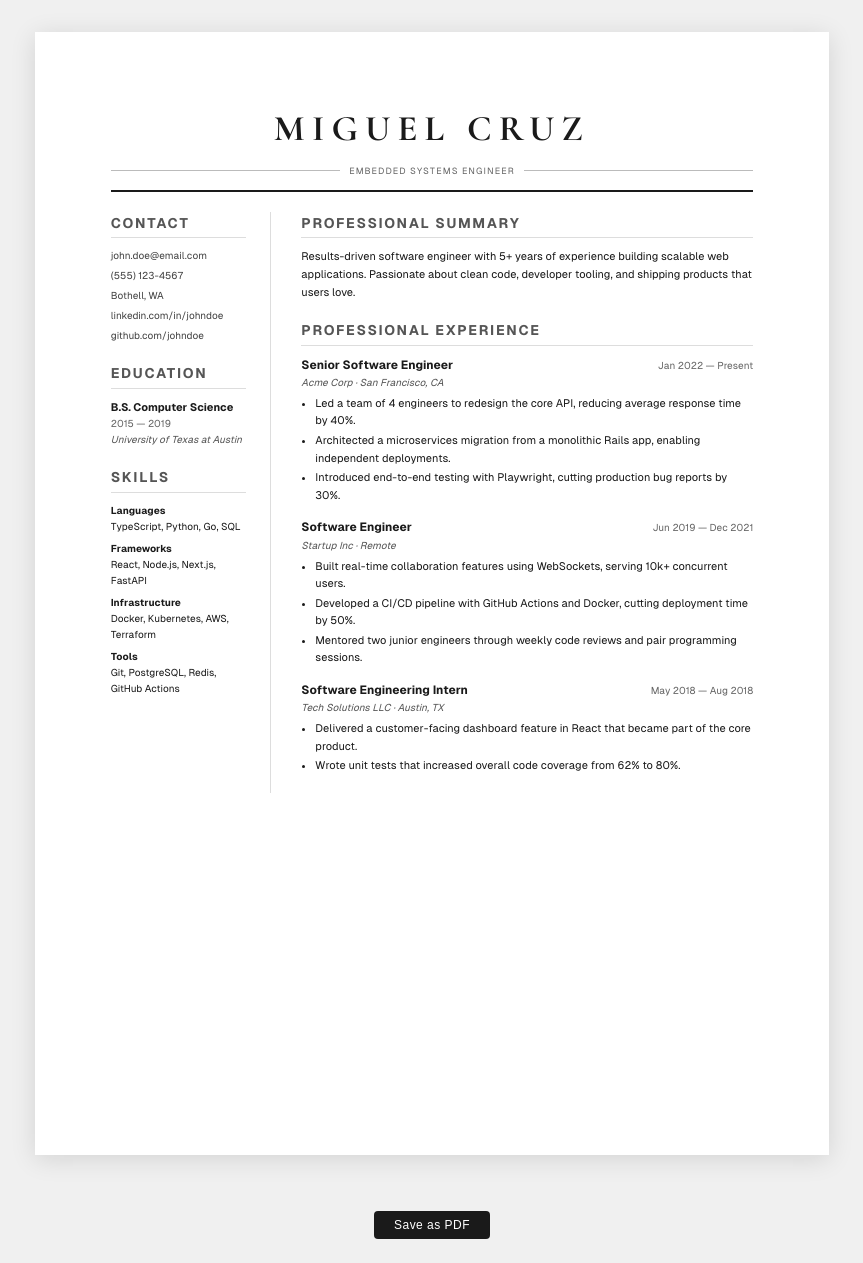
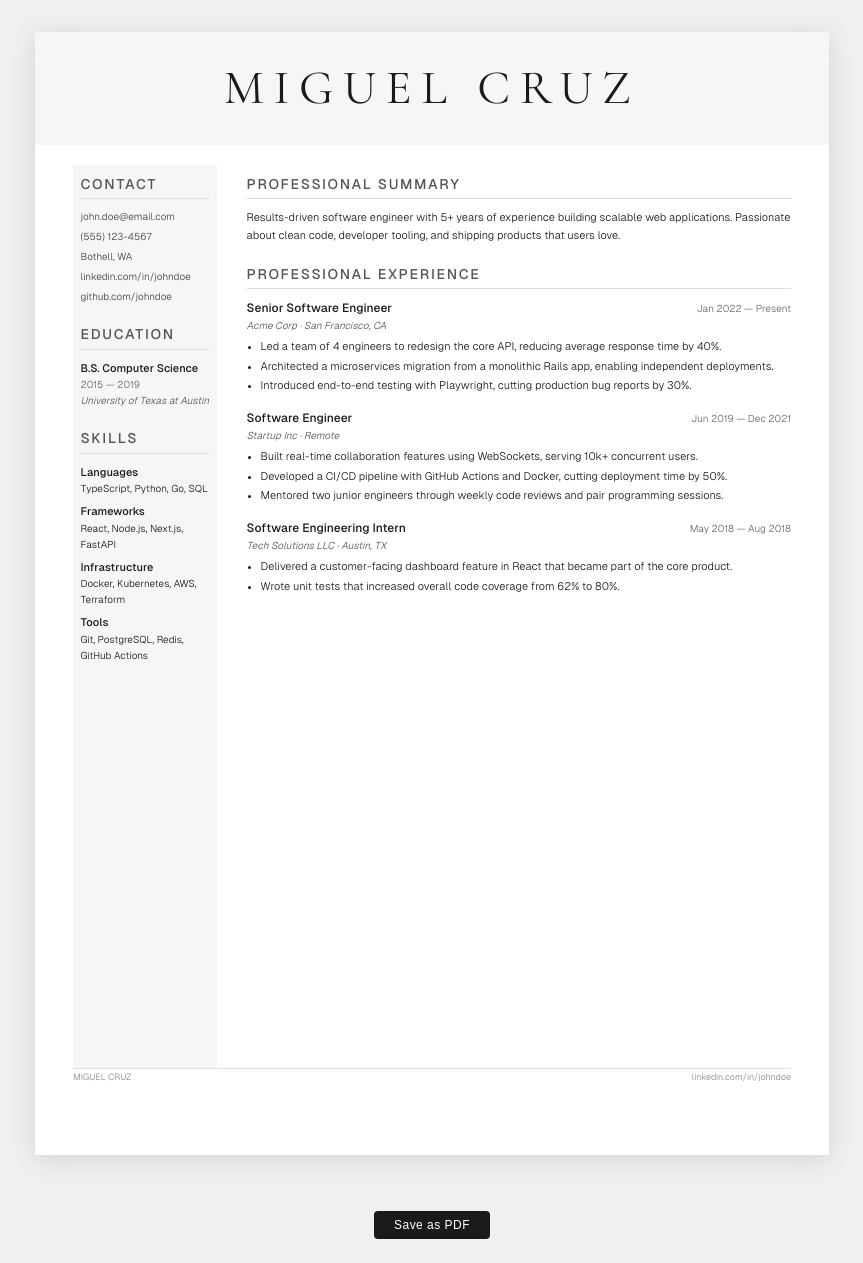
Before and after one commit to migcruz/cruzmiguelresume, a plain HTML site: page index.html in a window 1280 px wide. Shown: the whole page, without its empty margins (208-1071 px from the left). Drawn offline with nearby package versions, Linux system fonts and the light colour scheme.

Commit message:
added macos and windows install instructions, updated styling and content of resume

```diff
--- a/index.html
+++ b/index.html
@@ -6,7 +6,7 @@
   <title>John Doe — Resume</title>
   <link rel="preconnect" href="https://fonts.googleapis.com" />
   <link rel="preconnect" href="https://fonts.gstatic.com" crossorigin />
-  <link href="https://fonts.googleapis.com/css2?family=Cormorant+Garamond:wght@700&family=Geist+Sans:wght@300..700&display=swap" rel="stylesheet" />
+  <link href="https://fonts.googleapis.com/css2?family=Cormorant+Garamond:wght@300;400;700&family=Geist+Sans:wght@300..700&display=swap" rel="stylesheet" />
   <link rel="stylesheet" href="style.css" />
 </head>
 <body>
@@ -14,7 +14,6 @@
 
     <header>
       <h1>Miguel Cruz</h1>
-      <p class="tagline">Embedded Systems Engineer</p>
     </header>
 
     <div class="body-columns">
@@ -120,6 +119,11 @@
 
     </div><!-- /.body-columns -->
 
+    <footer class="page-footer">
+      <span>MIGUEL CRUZ</span>
+      <span>linkedin.com/in/johndoe</span>
+    </footer>
+
   </div><!-- /.page -->
 
   <div class="print-button no-print">
--- a/style.css
+++ b/style.css
@@ -3,6 +3,7 @@
 
 body {
   font-family: 'Geist Sans', sans-serif;
+  font-weight: 300;
   line-height: 1.6;
   color: #1a1a1a;
   background: #f0f0f0;
@@ -14,55 +15,50 @@ body {
   min-height: 297mm;
   margin: 2rem auto;
   background: #ffffff;
-  padding: 18mm 20mm;
+  padding: 18mm 10mm;
   box-shadow: 0 4px 24px rgba(0,0,0,0.12);
+  display: flex;
+  flex-direction: column;
 }
 
 /* ── Header ─────────────────────────────────────────────── */
 header {
-  border-bottom: 2px solid #1a1a1a;
-  padding-bottom: 12px;
+  background: #f6f6f6;
+  margin-top: -18mm;
+  margin-left: -10mm;
+  margin-right: -10mm;
   margin-bottom: 20px;
+  height: 30mm;
+  display: flex;
+  align-items: center;
+  justify-content: center;
 }
 
 header h1 {
   font-family: 'Cormorant Garamond', serif;
-  font-size: 36px;
-  font-weight: 700;
+  font-size: 48px;
+  font-weight: 400;
   letter-spacing: 0.2em;
   text-transform: uppercase;
   text-align: center;
 }
 
-header .tagline {
-  display: flex;
-  align-items: center;
-  gap: 9px;
-  font-size: 9px;
-  color: #666;
-  letter-spacing: 0.12em;
-  text-transform: uppercase;
-  margin-top: 6px;
-}
-
-header .tagline::before,
-header .tagline::after {
-  content: '';
-  flex: 1;
-  border-top: 1px solid #bbb;
-}
-
 /* ── Two-column body ────────────────────────────────────── */
 .body-columns {
   display: grid;
-  grid-template-columns: 25% 1fr;
+  grid-template-columns: 20% 1fr;
   gap: 0 30px;
+  flex: 1;
 }
 
 /* ── Sidebar ────────────────────────────────────────────── */
 .sidebar {
-  border-right: 1px solid #ddd;
-  padding-right: 24px;
+  background: #f6f6f6;
+  padding: 2mm;
+}
+
+.main-col {
+  padding-top: 2mm;
 }
 
 /* ── Section labels (shared) ────────────────────────────── */
@@ -71,7 +67,7 @@ section {
 }
 
 section h2 {
-  font-weight: 700;
+  font-weight: 500;
   letter-spacing: 0.12em;
   text-transform: uppercase;
   color: #555;
@@ -102,7 +98,7 @@ section h2 {
 
 .sidebar .entry-title {
   display: block;
-  font-weight: 700;
+  font-weight: 500;
   font-size: 11px;
 }
 
@@ -133,7 +129,8 @@ section h2 {
 }
 
 .skill-label {
-  font-weight: 700;
+  font-weight: 500;
+  font-size: 11px;
   display: block;
 }
 
@@ -167,7 +164,7 @@ section h2 {
 }
 
 .entry-title {
-  font-weight: 700;
+  font-weight: 500;
   font-size: 12px;
 }
 
@@ -193,6 +190,18 @@ section h2 {
 .entry ul li {
   margin-bottom: 2px;
   font-size: 11px;
+}
+
+/* ── Page footer ────────────────────────────────────────── */
+.page-footer {
+  display: flex;
+  justify-content: space-between;
+  align-items: center;
+  height: 5mm;
+  margin-top: auto;
+  border-top: 1px solid #ddd;
+  font-size: 9px;
+  color: #888;
 }
 
 /* ── Print button ───────────────────────────────────────── */
```
Also changed, not shown: AGENTS.md (+33 -11 lines), README.md.
